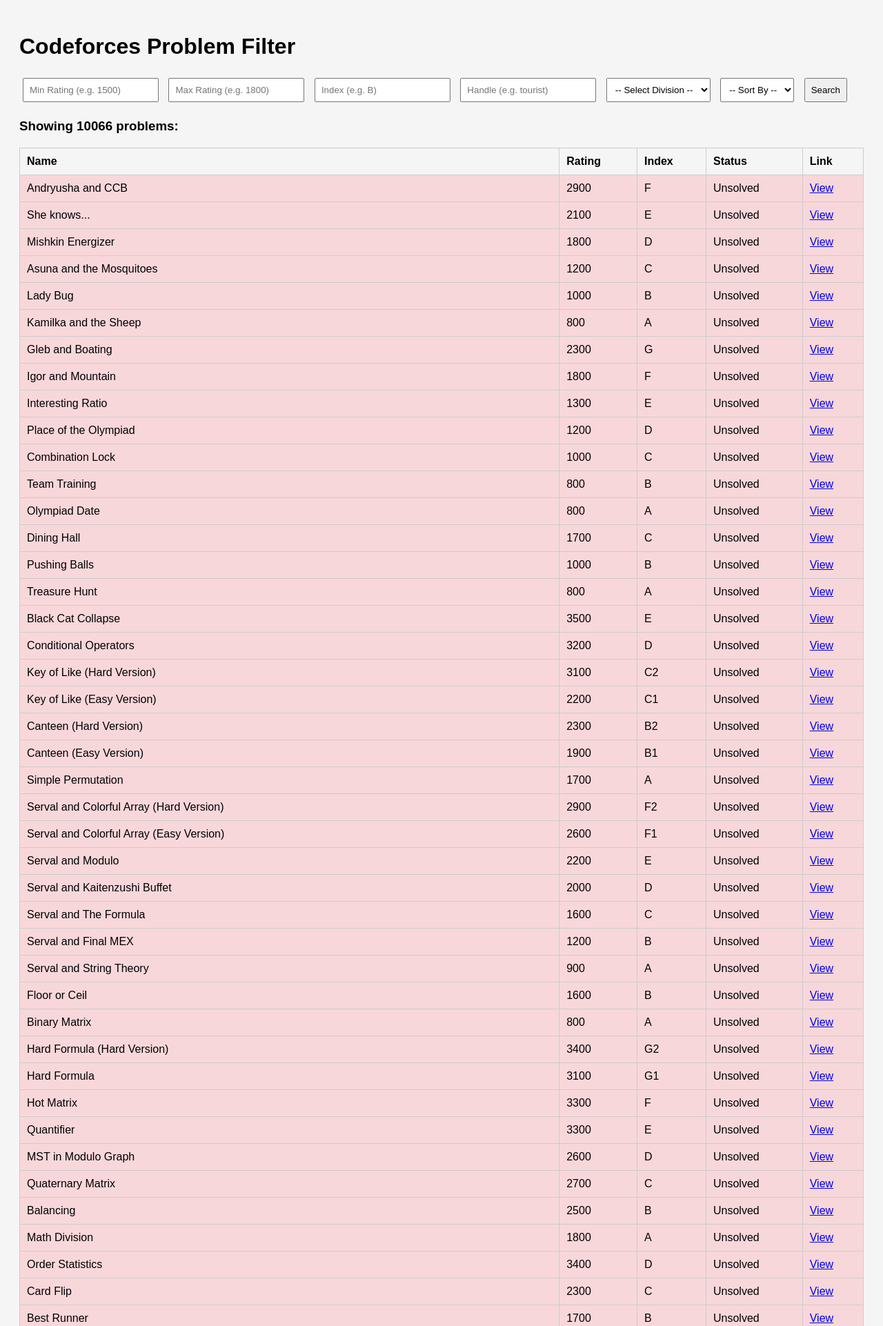
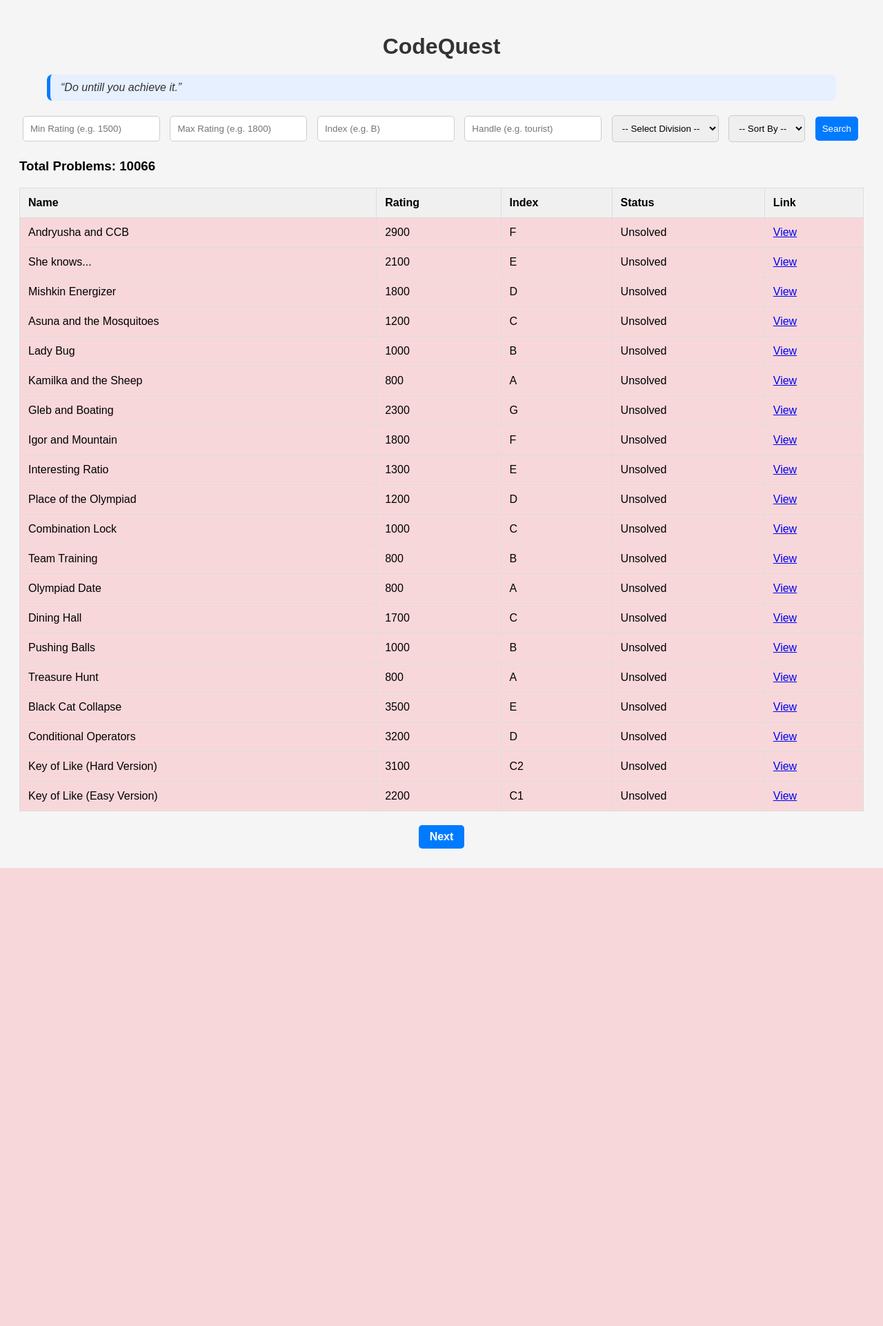
Before and after one commit to Ashdixit382/CodeQuest, a Django app: page / in a window 1280 px wide. Shown: the top 1922 px of the page at 69% size. After the commit the page ends 1258 px from the top, so only its background shows below. Run offline with Django 5.2, Linux system fonts and the light colour scheme; data comes from the database, SQL or seed files in the repository; both versions use the stored data as it was after the commit.

Commit message:
improve the ui and logic

```diff
--- a/problems/utils.py
+++ b/problems/utils.py
@@ -74,39 +74,6 @@ def fetch_and_store_codeforces_problems():
 
     return f"✅ {count} problems fetched and stored successfully."
 
-
-# def fetch_user_solved_problems(handle):
-#     url = f"https://codeforces.com/api/user.status?handle={handle}"
-#     response = requests.get(url)
-#     data = response.json()
-
-#     if data["status"] != "OK":
-#         return None
-
-#     solved_set = set()
-#     for submission in data["result"]:
-#         if submission.get("verdict") == "OK":
-#             problem = submission.get("problem", {})
-#             contest_id = problem.get("contestId")
-#             index = problem.get("index")
-
-#             # Skip if required fields are missing
-#             if contest_id is None or index is None:
-#                 continue
-
-#             key = (contest_id, index)
-#             solved_set.add(key)
-
-#     user, created = CodeforcesUser.objects.get_or_create(handle=handle)
-
-#     for contest_id, index in solved_set:
-#         try:
-#             prob = CodeforcesProblem.objects.get(contest_id=contest_id, index=index)
-#             user.solved_problems.add(prob)
-#         except CodeforcesProblem.DoesNotExist:
-#             continue  # skip if the problem isn't stored
-
-#     return user
 def fetch_user_solved_problems(handle):
     url = f"https://codeforces.com/api/user.status?handle={handle}"
     response = requests.get(url, timeout=10)  # timeout added
@@ -144,7 +111,9 @@ def fetch_user_solved_problems(handle):
 
 
 
-def filter_codeforces_problems(min_rating=None, max_rating=None, index=None, handle=None, division=None, sort_by=None):
+from django.core.paginator import Paginator
+
+def filter_codeforces_problems(min_rating=None, max_rating=None, index=None, handle=None, division=None, sort_by=None, page=1):
     queryset = CodeforcesProblem.objects.all()
 
     # Apply rating range filters
@@ -181,4 +150,8 @@ def filter_codeforces_problems(min_rating=None, max_rating=None, index=None, han
         elif sort_by == 'index':
             queryset = queryset.order_by('index')
 
-    return queryset, solved_ids
+    # Paginate the queryset
+    paginator = Paginator(queryset, 20)  # 20 problems per page
+    page_obj = paginator.get_page(page)
+
+    return page_obj, solved_ids
--- a/problems/views.py
+++ b/problems/views.py
@@ -53,6 +53,31 @@ def filter_problems(request):
 
     return Response(results)
 
+# def filter_problems_page(request):
+#     min_rating = request.GET.get('min_rating')
+#     max_rating = request.GET.get('max_rating')
+#     index = request.GET.get('index')
+#     handle = request.GET.get('handle')
+#     division = request.GET.get('division')
+#     sort_by = request.GET.get('sort_by')
+
+#     problems, solved_ids = filter_codeforces_problems(min_rating, max_rating, index, handle, division, sort_by)
+
+#     if problems is None:
+#         return render(request, 'filter_problems.html', {'error': 'Failed to fetch problems or invalid handle'})
+
+#     # ✅ Add status to each problem
+#     for prob in problems:
+#         prob.status = "solved" if prob.id in solved_ids else "unsolved"
+
+#     divisions = ["Div. 1", "Div. 2", "Div. 3", "Div. 4", "Educational", "Global"]
+#     return render(request, 'filter_problems.html', {
+#         'problems': problems,
+#         'request': request,
+#         'divisions': divisions,
+#     })
+
+
 def filter_problems_page(request):
     min_rating = request.GET.get('min_rating')
     max_rating = request.GET.get('max_rating')
@@ -60,21 +85,24 @@ def filter_problems_page(request):
     handle = request.GET.get('handle')
     division = request.GET.get('division')
     sort_by = request.GET.get('sort_by')
+    page = request.GET.get('page', 1)  # Default to page 1 if not provided
 
-    problems, solved_ids = filter_codeforces_problems(min_rating, max_rating, index, handle, division, sort_by)
+    problems_page, solved_ids = filter_codeforces_problems(min_rating, max_rating, index, handle, division, sort_by, page)
 
-    if problems is None:
+    if problems_page is None:
         return render(request, 'filter_problems.html', {'error': 'Failed to fetch problems or invalid handle'})
 
-    # ✅ Add status to each problem
-    for prob in problems:
+    # Add status to each problem
+    for prob in problems_page:
         prob.status = "solved" if prob.id in solved_ids else "unsolved"
 
     divisions = ["Div. 1", "Div. 2", "Div. 3", "Div. 4", "Educational", "Global"]
+
     return render(request, 'filter_problems.html', {
-        'problems': problems,
+        'problems': problems_page,
         'request': request,
         'divisions': divisions,
+        'page_obj': problems_page,
     })
 
 
--- a/templates/filter_problems.html
+++ b/templates/filter_problems.html
@@ -4,16 +4,113 @@
     <meta charset="UTF-8">
     <title>Filter Codeforces Problems</title>
     <style>
-        body { font-family: Arial; padding: 20px; background-color: #f5f5f5; }
-        input, button, select { padding: 8px; margin: 5px; }
-        table { width: 100%; border-collapse: collapse; margin-top: 20px; }
-        th, td { padding: 10px; border: 1px solid #ccc; text-align: left; }
-        .solved { background-color: #d4edda; }
-        .unsolved { background-color: #f8d7da; }
+        body {
+            font-family: Arial, sans-serif;
+            padding: 20px;
+            background-color: #f5f5f5;
+            position: relative;
+        }
+
+        .owner-info {
+            position: absolute;
+            top: 20px;
+            right: 20px;
+            text-align: right;
+            font-size: 14px;
+            background-color: #f5f5f5;
+            padding: 10px;
+            border-radius: 10px;
+            box-shadow: 0 0 8px rgba(0, 0, 0, 0.1);
+        }
+
+        .owner-info a {
+            color: #0077b5;
+            text-decoration: none;
+        }
+
+        .owner-info a:hover {
+            text-decoration: underline;
+            color: #005582;
+        }
+
+        input, button, select {
+            padding: 10px;
+            margin: 5px;
+            border: 1px solid #ccc;
+            border-radius: 5px;
+        }
+
+        button {
+            background-color: #007bff;
+            color: white;
+            border: none;
+            cursor: pointer;
+        }
+
+        button:hover {
+            background-color: #0056b3;
+        }
+
+        table {
+            width: 100%;
+            border-collapse: collapse;
+            margin-top: 20px;
+            background-color: white;
+        }
+
+        th, td {
+            padding: 12px;
+            border: 1px solid #ddd;
+            text-align: left;
+        }
+
+        th {
+            background-color: #f0f0f0;
+        }
+
+        .solved {
+            background-color: #d4edda;
+        }
+
+        .unsolved {
+            background-color: #f8d7da;
+        }
+
+        .pagination {
+            margin-top: 20px;
+            display: flex;
+            justify-content: center;
+            gap: 10px;
+        }
+
+        .pagination a {
+            padding: 8px 16px;
+            background-color: #007bff;
+            color: white;
+            border-radius: 5px;
+            text-decoration: none;
+            font-weight: bold;
+        }
+
+        .pagination a:hover {
+            background-color: #0056b3;
+        }
     </style>
 </head>
 <body>
-    <h1>Codeforces Problem Filter</h1>
+
+    {% comment %} <div class="owner-info">
+        <strong>Contribution By:</strong><br>
+        <a href="https://www.linkedin.com/in/ashish-dixit-link" target="_blank">Ashish </a><br>
+        <a href="https://www.linkedin.com/in/mushir-ali-link" target="_blank">Mushir</a><br>
+        <a href="https://www.linkedin.com/in/divyansh-sharma-link" target="_blank"> Divyansh </a>
+    </div> {% endcomment %}
+
+    <h1 style="text-align: center; color: #333;">CodeQuest</h1>
+    <blockquote style="font-style: italic; color: #333; margin-top: 10px; background-color: #e6f0ff; padding: 10px 15px; border-left: 5px solid #007bff; border-radius: 8px;">
+        “Do untill you achieve it.”
+    </blockquote>
+
     <form method="GET" action="{% url 'filter_page' %}">
         <input type="text" name="min_rating" placeholder="Min Rating (e.g. 1500)" value="{{ request.GET.min_rating }}">
         <input type="text" name="max_rating" placeholder="Max Rating (e.g. 1800)" value="{{ request.GET.max_rating }}">
@@ -27,7 +124,6 @@
             {% endfor %}
         </select>
 
-        <!-- Sorting Options -->
         <select name="sort_by">
             <option value="">-- Sort By --</option>
             <option value="rating" {% if request.GET.sort_by == 'rating' %}selected{% endif %}>Rating</option>
@@ -37,9 +133,8 @@
         <button type="submit">Search</button>
     </form>
 
-
     {% if problems %}
-        <h3>Showing {{ problems|length }} problems:</h3>
+        <h3>Total Problems: {{ page_obj.paginator.count }}</h3>
         <table>
             <tr>
                 <th>Name</th>
@@ -58,6 +153,18 @@
             </tr>
             {% endfor %}
         </table>
+
+        {% if problems %}
+        <div class="pagination">
+            {% if page_obj.has_previous %}
+                <a href="?page={{ page_obj.previous_page_number }}&min_rating={{ request.GET.min_rating }}&max_rating={{ request.GET.max_rating }}&index={{ request.GET.index }}&handle={{ request.GET.handle }}&division={{ request.GET.division }}&sort_by={{ request.GET.sort_by }}">Previous</a>
+            {% endif %}
+
+            {% if page_obj.has_next %}
+                <a href="?page={{ page_obj.next_page_number }}&min_rating={{ request.GET.min_rating }}&max_rating={{ request.GET.max_rating }}&index={{ request.GET.index }}&handle={{ request.GET.handle }}&division={{ request.GET.division }}&sort_by={{ request.GET.sort_by }}">Next</a>
+            {% endif %}
+        </div>
+        {% endif %}
     {% endif %}
 </body>
 </html>
```
Also changed, not shown: db.sqlite3.
